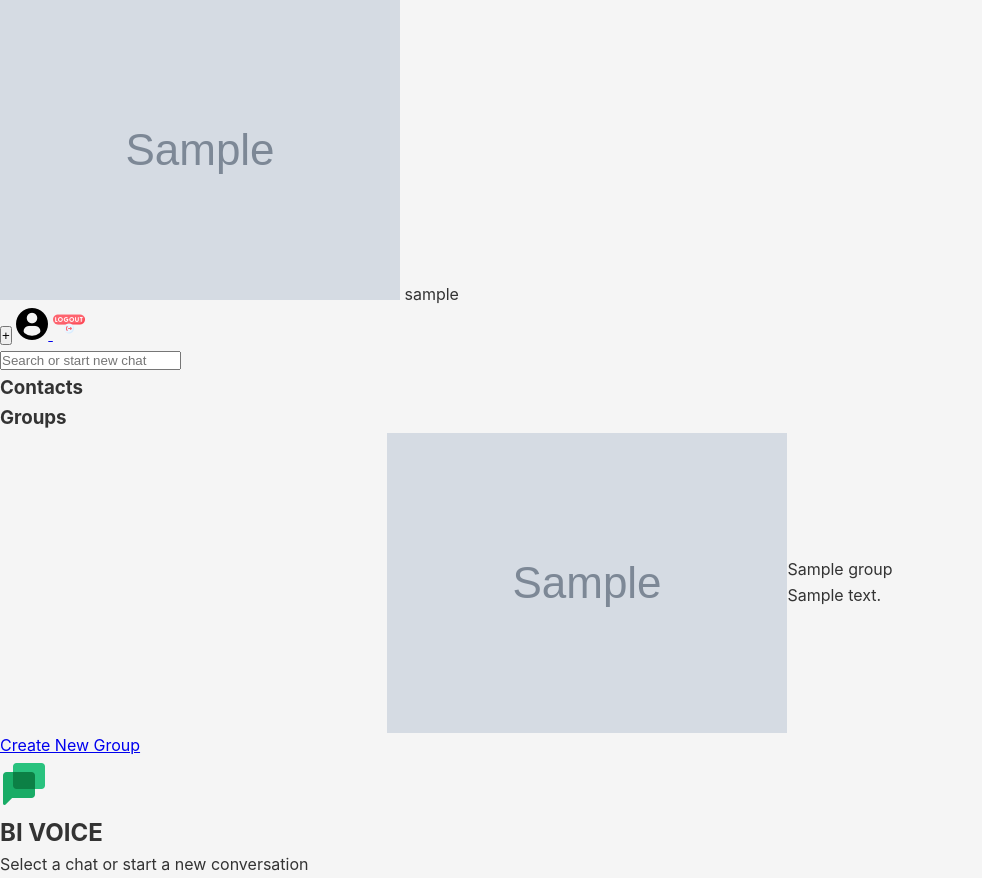
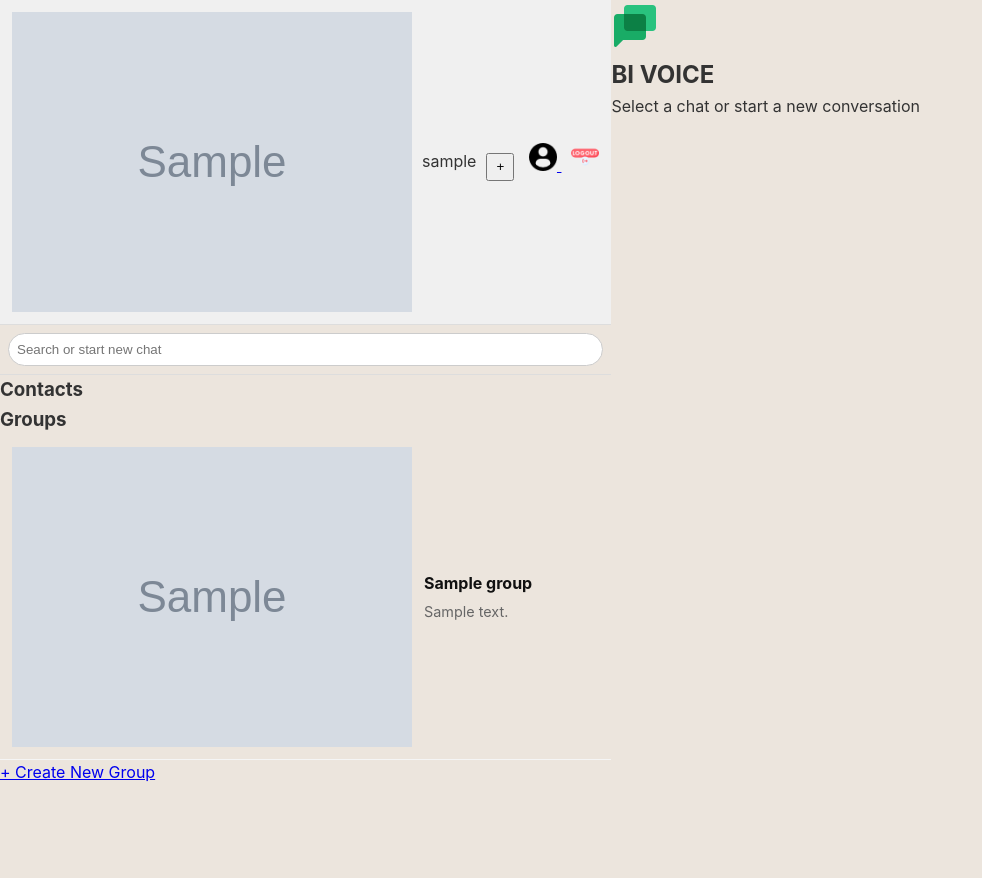
Before and after one commit to mugishapc/bvoice, a Flask app: page /chats in a window 1280 px wide. Shown: the whole page, without its empty margins (0-982 px from the left). After the commit the page ends 782 px from the top, so only its background shows below. Run offline with Flask 3, Linux system fonts and the light colour scheme; a user stored in the database is signed in; tables that the repository leaves empty hold one stand-in row (values such as "Sample post"); grey boxes marked "Sample" are stand-in pictures; some libraries are stand-ins or nearby versions.

Commit message:
Update style.css and chat.html with WhatsApp-like layout

```diff
--- a/static/css/style.css
+++ b/static/css/style.css
@@ -64,201 +68,196 @@
     transition: background-color 0.3s;
 }
 
-.btn-primary {
-    background-color: #128C7E;
-    color: white;
-}
+.btn-primary { background-color: #128C7E; color: white; }
+.btn-secondary { background-color: #f0f0f0; color: #333; }
 
-.btn-secondary {
-    background-color: #f0f0f0;
-    color: #333;
-}
-
-.app-features {
-    text-align: center;
-}
-
-.app-features h3 {
-    margin-bottom: 15px;
-    color: #128C7E;
-}
-
-.app-features ul {
-    list-style: none;
-    margin-bottom: 20px;
-}
-
-.app-features li {
-    padding: 8px 0;
-    border-bottom: 1px solid #eee;
-}
-
-/* Chat interface */
+/* ===============================
+   Chat Layout
+   =============================== */
 .chat-container {
     display: flex;
     height: 100vh;
-    flex-direction: column;
+    overflow: hidden;
+    background: #ece5dd;
 }
 
-.chat-header {
-    background-color: #128C7E;
-    color: white;
-    padding: 15px;
+/* Sidebar (contacts) */
+.sidebar {
+    width: 320px;
+    background: #fff;
+    border-right: 1px solid #ddd;
+    display: flex;
+    flex-direction: column;
+    transition: transform 0.3s ease;
+}
+
+.sidebar-header {
     display: flex;
     align-items: center;
-    gap: 15px;
+    justify-content: space-between;
+    padding: 12px;
+    background: #f0f0f0;
+    border-bottom: 1px solid #ddd;
 }
 
-.chat-header img {
-    width: 40px;
-    height: 40px;
-    border-radius: 50%;
-}
-
-.chat-content {
-    flex: 1;
-    display: flex;
-    overflow: hidden;
-}
-
-.chat-sidebar {
-    width: 300px;
-    background-color: white;
-    border-right: 1px solid #ddd;
-    overflow-y: auto;
-}
-
-.chat-main {
-    flex: 1;
-    display: flex;
-    flex-direction: column;
-}
-
-.messages-container {
-    flex: 1;
-    padding: 20px;
-    overflow-y: auto;
-}
-
-.message-input-container {
-    padding: 15px;
-    background-color: white;
-    border-top: 1px solid #ddd;
+.sidebar-header .user-info {
     display: flex;
     align-items: center;
     gap: 10px;
 }
 
-.message-input {
-    flex: 1;
-    padding: 12px;
-    border: 1px solid #ddd;
-    border-radius: 25px;
+.sidebar-header .profile-pic {
+    width: 40px;
+    height: 40px;
+    border-radius: 50%;
+    object-fit: cover;
+}
+
+.sidebar-actions button,
+.sidebar-actions img {
+    width: 28px;
+    height: 28px;
+    margin-left: 10px;
+    cursor: pointer;
+}
+
+.search-container {
+    padding: 8px;
+    border-bottom: 1px solid #ddd;
+}
+
+.search-container input {
+    width: 100%;
+    padding: 8px;
+    border-radius: 20px;
+    border: 1px solid #ccc;
     outline: none;
 }
 
-.message-btn {
-    background: none;
-    border: none;
-    font-size: 1.2rem;
+/* Chat list */
+.chat-item {
+    display: flex;
+    align-items: center;
+    gap: 12px;
+    padding: 12px;
+    border-bottom: 1px solid #f5f5f5;
     cursor: pointer;
-    padding: 10px;
+    transition: background 0.2s;
+}
+.chat-item:hover { background: #f9f9f9; }
+
+.chat-item .profile-pic {
+    width: 48px;
+    height: 48px;
+    border-radius: 50%;
+    object-fit: cover;
 }
 
-/* Messages */
+.chat-info { flex: 1; overflow: hidden; }
+.chat-info .chat-name { font-weight: bold; color: #111; margin-bottom: 4px; }
+.chat-info .chat-last-message {
+    font-size: 0.9rem;
+    color: #666;
+    white-space: nowrap;
+    overflow: hidden;
+    text-overflow: ellipsis;
+}
+
+/* Chat area */
+.chat-area {
+    flex: 1;
+    display: flex;
+    flex-direction: column;
+    background: #ece5dd;
+}
+
+/* Chat header */
+.chat-header {
+    display: flex;
+    align-items: center;
+    justify-content: space-between;
+    padding: 10px 15px;
+    background: #075E54;
+    color: white;
+}
+.chat-partner-info {
+    display: flex;
+    align-items: center;
+    gap: 10px;
+}
+.chat-partner-info .profile-pic {
+    width: 40px;
+    height: 40px;
+    border-radius: 50%;
+    object-fit: cover;
+}
+
+/* ===============================
+   Messages (WhatsApp style)
+   =============================== */
+.messages-container {
+    flex: 1;
+    padding: 20px;
+    overflow-y: auto;
+    display: flex;
+    flex-direction: column;
+    gap: 10px;
+}
+
 .message {
-    margin-bottom: 15px;
-    max-width: 80%;
+    max-width: 70%;
+    padding: 10px 14px;
+    border-radius: 8px;
+    position: relative;
+    font-size: 0.95rem;
+    line-height: 1.4;
+    word-wrap: break-word;
 }
 
 .message.sent {
-    margin-left: auto;
+    align-self: flex-end;
+    background: #DCF8C6; /* light green */
+    border-top-right-radius: 0;
 }
-
 .message.received {
-    margin-right: auto;
-}
-
-.message-content {
-    padding: 12px;
-    border-radius: 18px;
-    margin-bottom: 5px;
-}
-
-.message.sent .message-content {
-    background-color: #DCF8C6;
-}
-
-.message.received .message-content {
-    background-color: white;
-    border: 1px solid #eee;
+    align-self: flex-start;
+    background: #fff;
+    border-top-left-radius: 0;
+    border: 1px solid #ddd;
 }
 
 .message-time {
     font-size: 0.8rem;
-    color: #999;
+    color: gray;
+    margin-top: 2px;
     text-align: right;
 }
 
-/* Responsive design */
-@media (max-width: 768px) {
-    .chat-content {
-        flex-direction: column;
-    }
-
-    .chat-sidebar {
-        width: 100%;
-        height: 40vh;
-    }
-
-    .chat-main {
-        height: 60vh;
-    }
-
-    .message {
-        max-width: 90%;
-    }
-
-    .auth-card {
-        padding: 20px;
-    }
-
-    .app-logo h1 {
-        font-size: 2rem;
-    }
+/* ===============================
+   Message Input
+   =============================== */
+.message-input-container {
+    display: flex;
+    align-items: center;
+    padding: 10px;
+    background: #f0f0f0;
+    border-top: 1px solid #ddd;
+    gap: 10px;
 }
 
-/* Touch-friendly elements */
-.btn, .message-btn, .chat-item {
-    min-height: 44px;
-    min-width: 44px;
-    display: flex;
-    align-items: center;
-    justify-content: center;
+.message-input-wrapper { flex: 1; }
+
+.message-input-wrapper input {
+    width: 100%;
+    padding: 10px 14px;
+    border-radius: 20px;
+    border: 1px solid #ccc;
+    outline: none;
 }
 
-/* Context menu */
-.context-menu {
-    position: fixed;
-    background: white;
-    border: 1px solid #ddd;
-    border-radius: 8px;
-    box-shadow: 0 4px 12px rgba(0, 0, 0, 0.15);
-    z-index: 1000;
-    padding: 8px 0;
-}
-
-.context-menu-item {
-    padding: 12px 20px;
-    cursor: pointer;
-    transition: background-color 0.2s;
-}
-
-.context-menu-item:hover {
-    background-color: #f0f0f0;
-}
-
-/* Voice recorder */
+/* ===============================
+   Voice Recorder & Alerts
+   =============================== */
 .voice-recorder {
     position: fixed;
     bottom: 80px;
--- a/templates/chat.html
+++ b/templates/chat.html
@@ -5,11 +5,11 @@
 {% block content %}
 <div class="chat-container">
     <!-- Sidebar -->
-    <div class="sidebar">
+    <div class="chat-sidebar">
         <div class="sidebar-header">
             <div class="user-info">
                 <img src="{{ url_for('static', filename='uploads/' + (current_user.profile_picture or 'default.jpg')) }}"
-                     alt="Profile" class="profile-pic">
+                     alt="Profile" class="avatar">
                 <span>{{ current_user.username }}</span>
             </div>
             <div class="sidebar-actions">
@@ -35,7 +35,7 @@
                     {% for user in users %}
                     <div class="chat-item" data-id="{{ user.id }}" data-type="user">
                         <img src="{{ url_for('static', filename='uploads/' + (user.profile_picture or 'default.jpg')) }}"
-                             alt="{{ user.username }}" class="profile-pic">
+                             alt="{{ user.username }}" class="avatar">
                         <div class="chat-info">
                             <div class="chat-name">{{ user.username }}</div>
                             <div class="chat-last-message">Click to start chatting</div>
@@ -52,7 +52,7 @@
                     {% for group in groups %}
                     <div class="chat-item" data-id="{{ group.id }}" data-type="group">
                         <img src="{{ url_for('static', filename='uploads/' + (group.profile_picture or 'default-group.jpg')) }}"
-                             alt="{{ group.name }}" class="profile-pic">
+                             alt="{{ group.name }}" class="avatar">
                         <div class="chat-info">
                             <div class="chat-name">{{ group.name }}</div>
                             <div class="chat-last-message">{{ group.description }}</div>
@@ -60,13 +60,13 @@
                     </div>
                     {% endfor %}
                 </div>
-                <a href="{{ url_for('create_group') }}" class="create-group-btn">Create New Group</a>
+                <a href="{{ url_for('create_group') }}" class="create-group-btn">+ Create New Group</a>
             </div>
         </div>
     </div>
 
     <!-- Chat area -->
-    <div class="chat-area">
+    <div class="chat-main">
         <div class="chat-placeholder">
             <div class="placeholder-content">
                 <img src="{{ url_for('static', filename='icons/chat-icon.png') }}" alt="Chat">
@@ -78,7 +78,7 @@
         <div class="active-chat" style="display: none;">
             <div class="chat-header">
                 <div class="chat-partner-info">
-                    <img id="chat-partner-pic" src="" alt="Profile" class="profile-pic">
+                    <img id="chat-partner-pic" src="" alt="Profile" class="avatar">
                     <div>
                         <div id="chat-partner-name"></div>
                         <div id="chat-partner-status"></div>
```
Also changed, not shown: other parts of static/css/style.css (+28 -156 lines).
